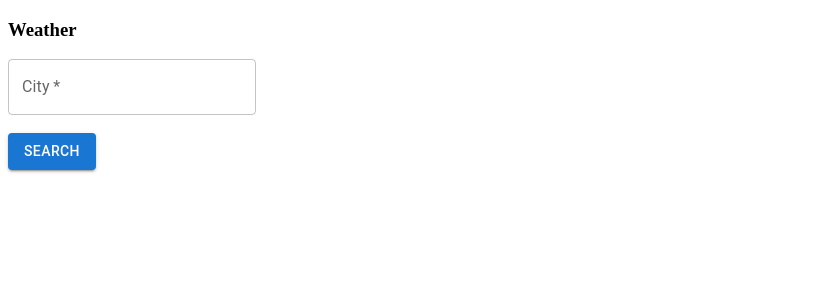
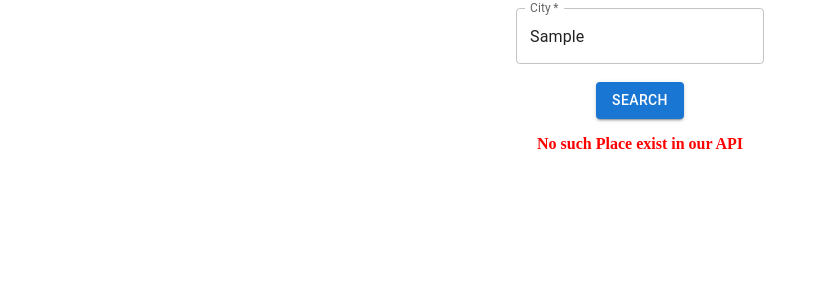
Before and after one commit to chandankaushal/React, a React (Vite) app in the folder Material-UI/: page / in a window 1280 px wide. Both pictures are taken after typing "Sample" into the empty fields and a click on the button "SEARCH". Shown: the top 300 px of the page, without its empty margins (0-820 px from the left). Built offline with nearby package versions, Linux system fonts and the light colour scheme; no server answers.

Commit message:
search Box styling and add image functionality

```diff
--- a/Material-UI/src/SearchBox.css
+++ b/Material-UI/src/SearchBox.css
@@ -1,3 +1,6 @@
 .SearchBoxDiv {
   text-align: center;
 }
+.SearchBoxButton {
+  margin-bottom: 25px;
+}
--- a/Material-UI/src/SearchBox.jsx
+++ b/Material-UI/src/SearchBox.jsx
@@ -2,47 +2,73 @@ import TextField from "@mui/material/TextField";
 import Button from "@mui/material/Button";
 import { useState } from "react";
 
-export default function SearchBox() {
+import "./SearchBox.css";
+
+export default function SearchBox({ updateInfo }) {
   let [city, setCity] = useState("");
+  let [error, setError] = useState(false);
   let API_URL = "http://api.openweathermap.org/geo/1.0/direct";
   let API_KEY = "50127ef28a9d36f0ab26b7d1781e1a11";
   let API_URL2 = "https://api.openweathermap.org/data/2.5/weather";
 
   async function ApiCall(city) {
+    try {
       let response = await fetch(`${API_URL}?q=${city}&appid=${API_KEY}`);
       let jsonResponse = await response.json();
-    //console.log(jsonResponse);
       let { lat, lon } = jsonResponse[0];
-
       let res = await fetch(
         `${API_URL2}?lat=${lat}&lon=${lon}&appid=${API_KEY}&units=metric`
       );
       let json = await res.json();
 
+      let imageURL = await GetImageforCity(city);
+
       let weather = {
+        city: city,
         temp: json.main.temp,
         temp_min: json.main.temp_min,
         temp_max: json.main.temp_max,
         humidity: json.main.humidity,
         feels_like: json.main.feels_like,
+        image: imageURL,
       };
 
-    console.log(weather);
+      return weather;
+    } catch (err) {
+      throw err;
+    }
+  }
+
+  async function GetImageforCity(city) {
+    let accessToken = import.meta.env.VITE_UNSPLASH_ACCESS_KEY;
+    let url = import.meta.env.VITE_APP_UNSPLASH_URL;
+    let apiUrl = `${url}?client_id=${accessToken}&query=${city}`;
+
+    let response = await fetch(apiUrl);
+    let jsonResponse = await response.json();
+
+    let imageURL = jsonResponse.results[0].urls.small;
+    return imageURL;
   }
 
   function handleChange(event) {
     setCity(event.target.value);
   }
-  function handleSubmit(event) {
+
+  async function handleSubmit(event) {
     event.preventDefault();
-    ApiCall(city);
+    try {
+      let newInfo = await ApiCall(city);
       setCity("");
+      updateInfo(newInfo);
+    } catch (err) {
+      setError(true);
+    }
   }
 
   return (
     <>
       <div className="SearchBoxDiv">
-        <h3>Weather</h3>
         <form onSubmit={handleSubmit}>
           <TextField
             id="City"
@@ -54,9 +80,16 @@ export default function SearchBox() {
           />
           <br></br>
           <br></br>
+          <div className="SearchBoxButton">
             <Button variant="contained" type="submit">
               Search
             </Button>
+            {error && (
+              <b>
+                <p style={{ color: "red" }}>No such Place exist in our API</p>
+              </b>
+            )}
+          </div>
         </form>
       </div>
     </>
```
Lines whose indentation alone changed are shown as unchanged.
